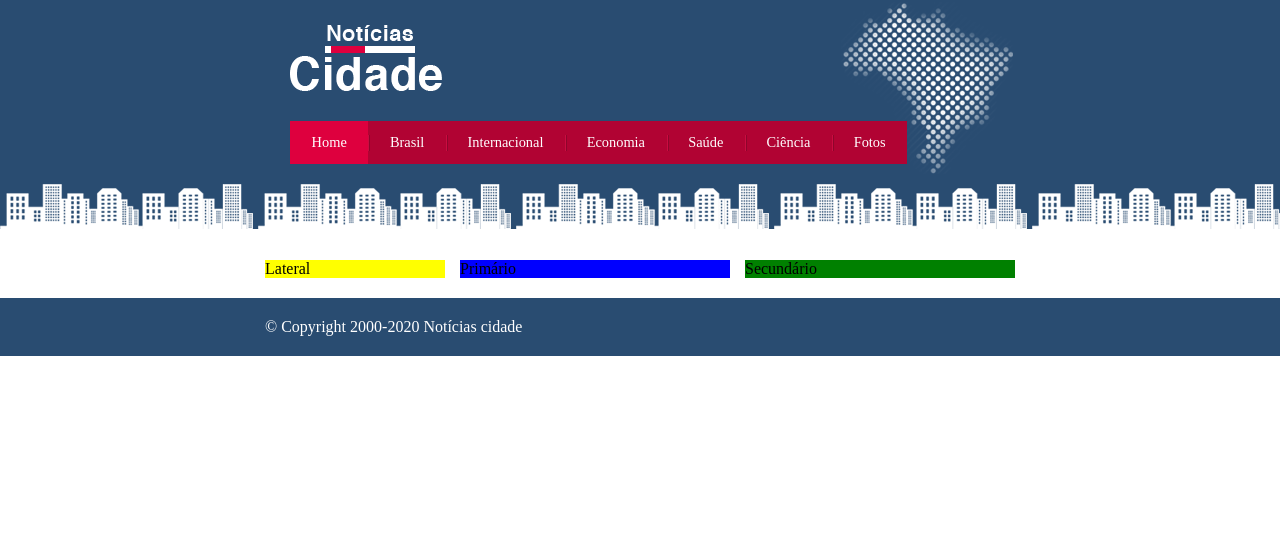
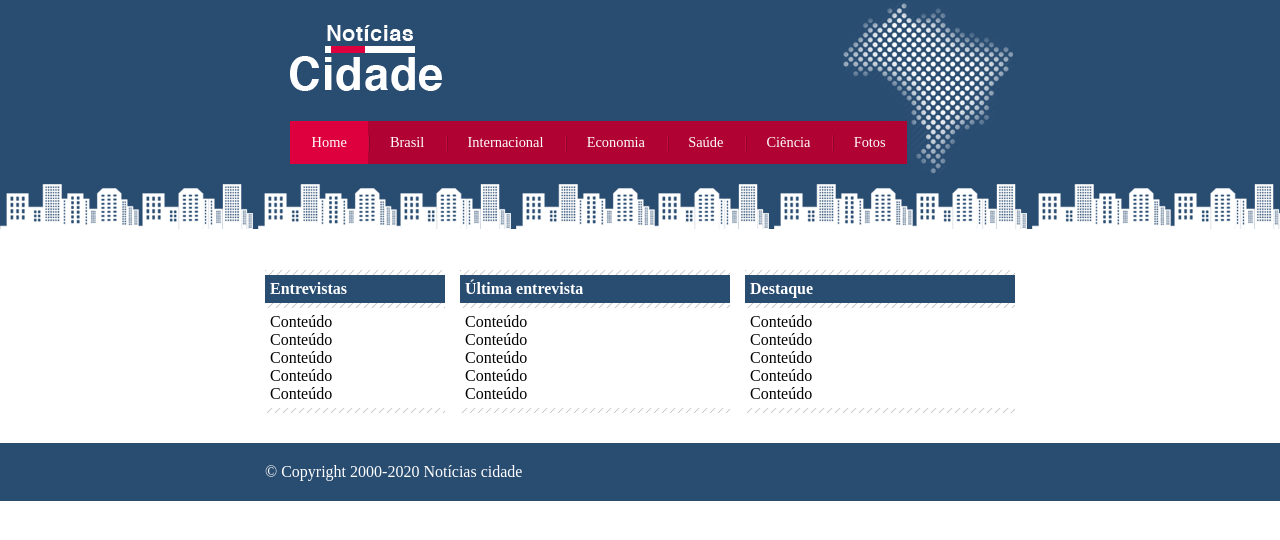
Before and after one commit to IvanCarlota/NoticiasCidade, a plain HTML site: page index.html in a window 1280 px wide. Drawn offline with Linux system fonts and the light colour scheme.

Commit message:
Criado layout de conteúdos em colunas.

```diff
--- a/css/style.css
+++ b/css/style.css
@@ -78,20 +78,46 @@ body.fotos #navegacao a#fotos{
   width: 270px;
   float: left;
   margin: 0 0 20px 195px;
-  background: blue;
+
+}
+
+#duas-colunas #primario{
+  width: 555px;
+}
+#uma-colunas #primario{
+  width: 750px;
+  margin: 0 0 20px 0px;
 }
 #secundario{
   width: 270px;
   float: left;
   margin: 0 0 20px 15px;
-  background: green;
+
 }
 #lateral{
   width: 180px;
   float: left;
   margin: 0 0 20px -750px;
-  background: yellow;
 }
+/*Caixa*/
+.caixa{
+  margin: 10px 0;
+  padding: 5px 0 5px 0;
+  background: #f3f3f3 url(../imagens/fundo-caixa.png);
+}
+h2{
+  font-size: 1em;
+  background: #294c71;
+  color: #fff;
+  padding: 5px;
+}
+.caixa-conteudo{
+  background: #fff;
+  padding: 5px;
+  margin-top: 5px;
+}
+
+
 /*Rodape*/
 #container-rodape{
   background: #294c71;
--- a/index.html
+++ b/index.html
@@ -27,9 +27,46 @@
     <!-- Fim do Topo -->
     <!-- Início do Conteudo -->
     <div id="conteudo">
-      <div id="primario">Primário</div>
-      <div id="secundario">Secundário</div>
-      <div id="lateral">Lateral</div>
+      <div id="primario">
+        <div class=caixa>
+          <h2>Última entrevista</h2>
+          <div class="caixa-conteudo">
+            Conteúdo <br>
+            Conteúdo <br>
+            Conteúdo <br>
+            Conteúdo <br>
+            Conteúdo <br>
+          </div>
+        </div>
+      </div>
+      <div id="secundario">
+        <div class=caixa>
+          <h2>Destaque</h2>
+          <div class="caixa-conteudo">
+            Conteúdo <br>
+            Conteúdo <br>
+            Conteúdo <br>
+            Conteúdo <br>
+            Conteúdo <br>
+          </div>
+        </div>
+      </div>
+
+      <!-- Início lateral -->
+      <div id="lateral">
+        <div class=caixa>
+          <h2>Entrevistas</h2>
+          <div class="caixa-conteudo">
+            Conteúdo <br>
+            Conteúdo <br>
+            Conteúdo <br>
+            Conteúdo <br>
+            Conteúdo <br>
+          </div>
+        </div>
+      </div>
+      <!-- Fim lateral -->
+
     </div>
     <!-- Fim do Conteudo -->
 
```
